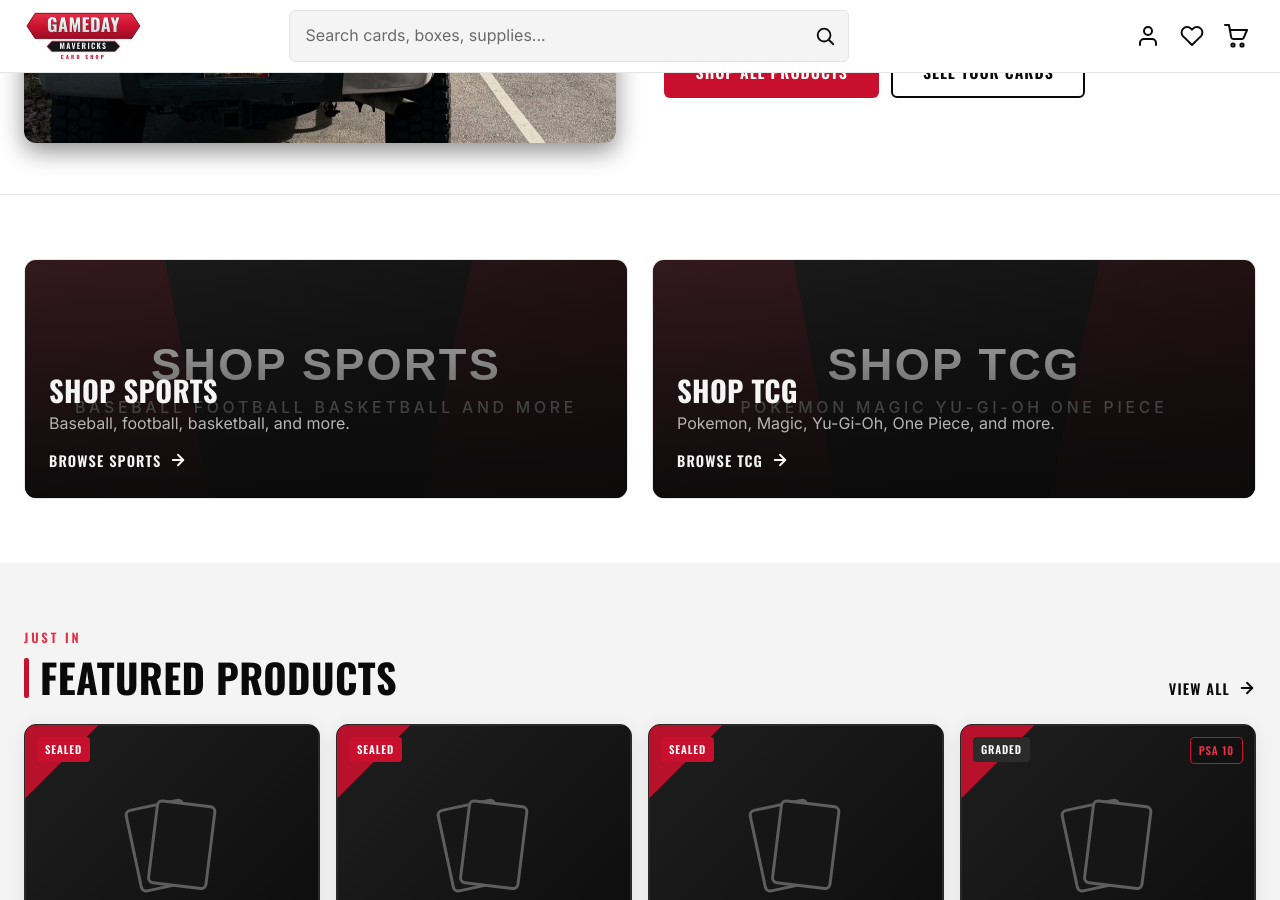
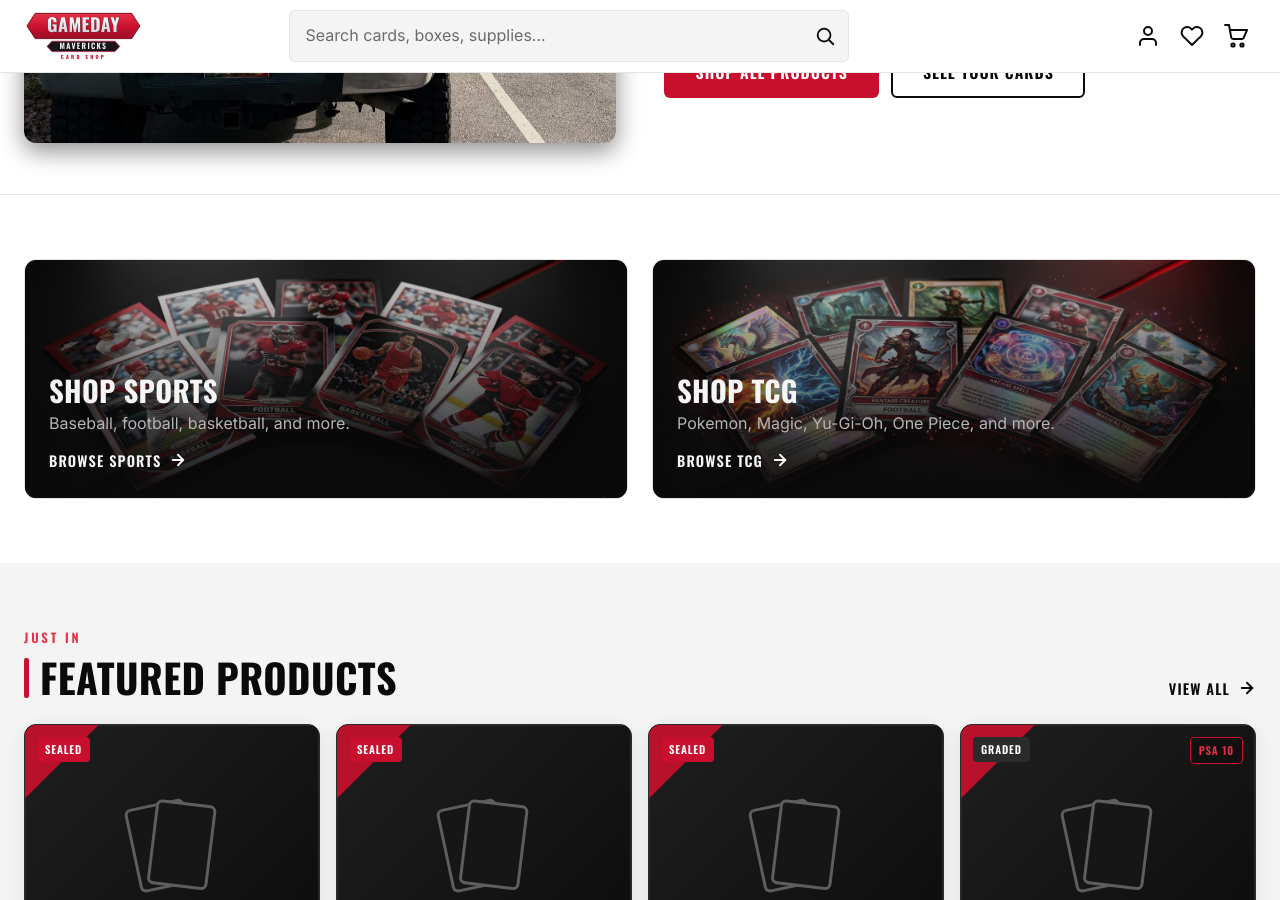
Before and after one commit to DDApp2025/gamedaymavericks.com, a Jekyll site: the page built from index.html, in a window 1280 px wide and 900 px high, scrolled down 647 px. Built offline with Jekyll 4.4.1, drawn with Linux system fonts in a browser that asks for light colours.

Commit message:
Replace SVG banner placeholders with real Shop Sports and Shop TCG banner images

```diff
--- a/index.html
+++ b/index.html
@@ -36,7 +36,7 @@
   <div class="gm-container">
     <div class="gm-duo">
       <a class="gm-duo__card" href="{{ '/collections/sports/' | relative_url }}">
-        <img class="gm-duo__img" src="{{ '/assets/images/banner-sports.svg' | relative_url }}" alt="Shop sports cards" loading="lazy">
+        <img class="gm-duo__img" src="{{ '/assets/images/banner-sports.jpg' | relative_url }}" alt="Shop sports cards" loading="lazy">
         <div class="gm-duo__content">
           <h2 class="gm-duo__title">Shop Sports</h2>
           <p class="gm-duo__text">Baseball, football, basketball, and more.</p>
@@ -44,7 +44,7 @@
         </div>
       </a>
       <a class="gm-duo__card" href="{{ '/collections/tcg/' | relative_url }}">
-        <img class="gm-duo__img" src="{{ '/assets/images/banner-tcg.svg' | relative_url }}" alt="Shop trading card games" loading="lazy">
+        <img class="gm-duo__img" src="{{ '/assets/images/banner-tcg.jpg' | relative_url }}" alt="Shop trading card games" loading="lazy">
         <div class="gm-duo__content">
           <h2 class="gm-duo__title">Shop TCG</h2>
           <p class="gm-duo__text">Pokemon, Magic, Yu-Gi-Oh, One Piece, and more.</p>
```
Also changed, not shown: assets/images/banner-sports.jpg (added), assets/images/banner-sports.svg (deleted), assets/images/banner-tcg.jpg (added), assets/images/banner-tcg.svg (deleted).
